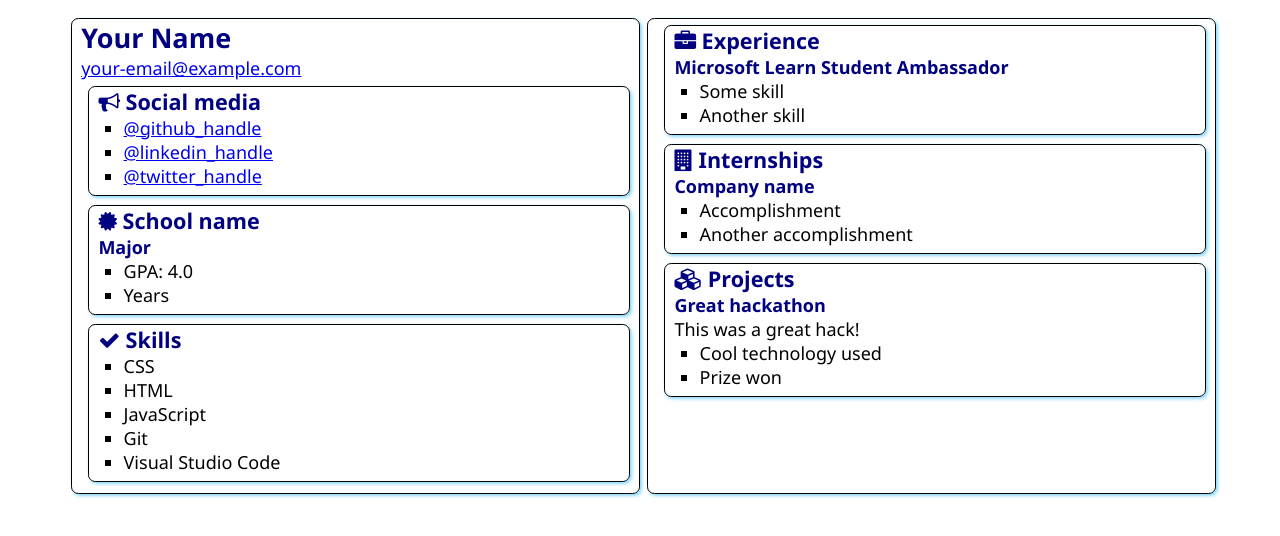
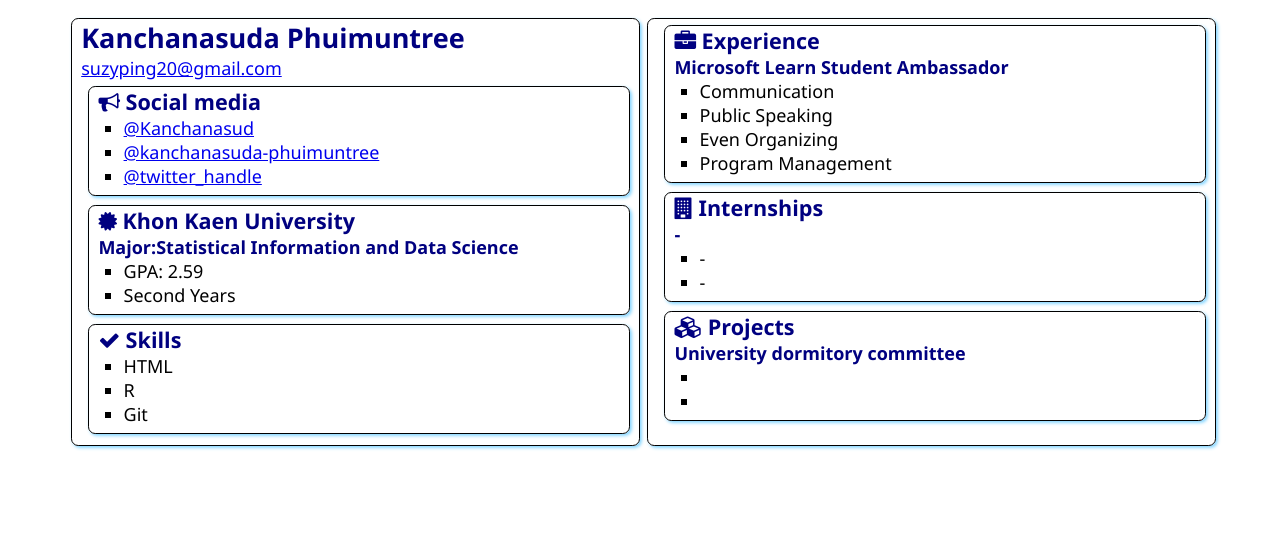
Before and after one commit to Kanchanasud/kanchanasuda-Phuimuntree, a plain HTML site: page src/index.html in a window 1280 px wide. Drawn offline with Linux system fonts and the light colour scheme.

Commit message:
Update index.html

```diff
--- a/src/index.html
+++ b/src/index.html
@@ -12,8 +12,8 @@
 <body>
     <main>
         <article class="box">
-            <h1>Your Name</h1>
-            <div><a href="mailto:your.email@example.com">your-email@example.com</a></div>
+            <h1>Kanchanasuda Phuimuntree</h1>
+            <div><a href="mailto:your.email@example.com">suzyping20@gmail.com</a></div>
 
             <section class="box">
                 <h2>
@@ -21,8 +21,8 @@
                     Social media
                 </h2>
                 <ul>
-                    <li><a href="https://github.com/<handle>">@github_handle</a></li>
-                    <li><a href="https://linkedin.com/in/<handle>">@linkedin_handle</a></li>
+                    <li><a href="https://github.com/<handle>">@Kanchanasud</a></li>
+                    <li><a href="https://linkedin.com/in/<handle>">@kanchanasuda-phuimuntree</a></li>
                     <li><a href="https://twitter.com/<handle>">@twitter_handle</a></li>
                 </ul>
             </section>
@@ -31,12 +31,12 @@
                 <div class="education">
                     <h2>
                         <i class="fa fa-certificate" aria-hidden="true"></i>
-                        School name
+                        Khon Kaen University
                     </h2>
-                    <h3>Major</h3>
+                    <h3>Major:Statistical Information and Data Science</h3>
                     <ul>
-                        <li>GPA: 4.0</li>
-                        <li>Years</li>
+                        <li>GPA: 2.59</li>
+                        <li>Second Years</li>
                     </ul>
                 </div>
             </section>
@@ -47,11 +47,10 @@
                     Skills
                 </h2>
                 <ul>
-                    <li>CSS</li>
                     <li>HTML</li>
-                    <li>JavaScript</li>
+                    <li>R</li>
                     <li>Git</li>
-                    <li>Visual Studio Code</li>
+
                 </ul>
             </section>
         </article>
@@ -63,8 +62,11 @@
                 </h2>
                 <h3>Microsoft Learn Student Ambassador</h3>
                 <ul>
-                    <li>Some skill</li>
-                    <li>Another skill</li>
+                    <li>Communication</li>
+                    <li>Public Speaking</li>
+                     <li>Even Organizing</li>
+                     <li>Program Management</li>
+
                 </ul>
             </section>
             <section class="box">
@@ -73,10 +75,10 @@
                     Internships
                 </h2>
 
-                <h3>Company name</h3>
+                <h3>-</h3>
                 <ul>
-                    <li>Accomplishment</li>
-                    <li>Another accomplishment</li>
+                    <li>-</li>
+                    <li>-</li>
                 </ul>
             </section>
             <section class="box">
@@ -85,11 +87,11 @@
                     Projects
                 </h2>
 
-                <h3>Great hackathon</h3>
-                <div>This was a great hack!</div>
+                <h3>University dormitory committee</h3>
+                <div></div>
                 <ul>
-                    <li>Cool technology used</li>
-                    <li>Prize won</li>
+                    <li></li>
+                    <li></li>
                 </ul>
             </section>
         </article>
```
